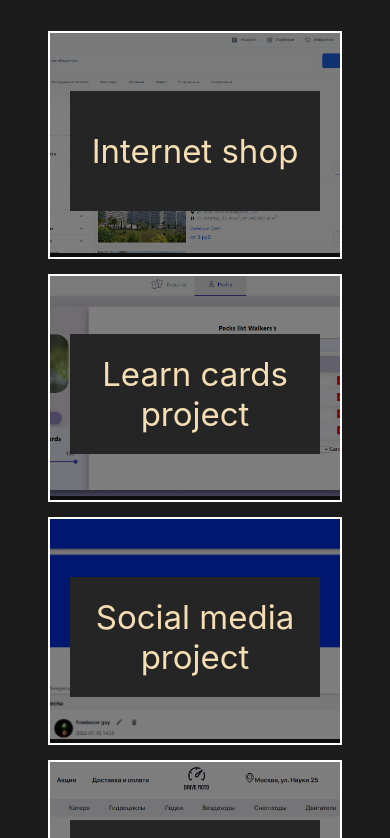
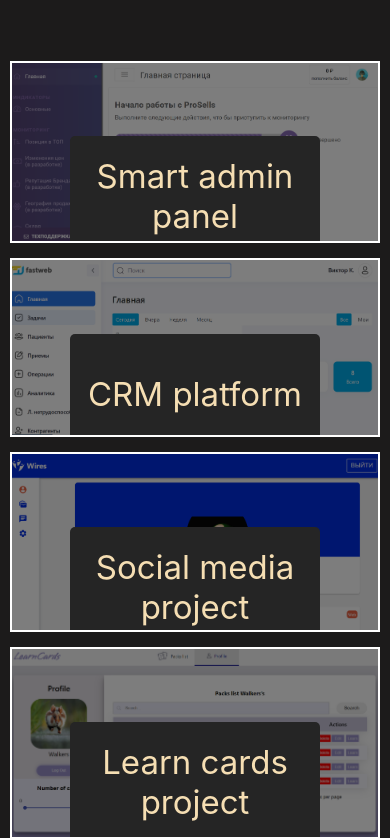
Before and after one commit to TrocyukS96/React-portfolio, a React (Create React App) app: page / in a window 390 px wide. Shown: the part 7406-8244 px from the top of the page. Built offline with nearby package versions, Linux system fonts and the light colour scheme.

Commit message:
added changes

```diff
--- a/src/features/app/App.module.scss
+++ b/src/features/app/App.module.scss
@@ -21,6 +21,7 @@
       max-width: 1500px;
 
       margin: 40px auto 0;
+      padding: 0 10px;
     }
 
   }
--- a/src/features/projects/Projects.module.scss
+++ b/src/features/projects/Projects.module.scss
@@ -19,21 +19,21 @@
 
       display: grid;
 
-      grid-template-columns: repeat(3, 1fr);
+      grid-template-columns: repeat(2, 1fr);
       grid-auto-flow: row;
       row-gap: 15px;
 
       justify-items: center;
 
-      @media screen and (max-width: 1520px){
-        grid-template-columns: repeat(2, 1fr);
+      @media screen and (max-width: 1540px){
+        grid-template-columns: repeat(1, 1fr);
       }
-      @media screen and (max-width: 1120px){
-        grid-template-columns: repeat(1, 1fr);
-        row-gap: 45px;
-
-        margin-top: 15px  ;
-      }
+      //@media screen and (max-width: 1120px){
+      //  grid-template-columns: repeat(1, 1fr);
+      //  row-gap: 45px;
+      //
+      //  margin-top: 15px  ;
+      //}
       @media screen and (max-width: 600px){
         row-gap: 15px;
       }
--- a/src/features/projects/Projects.tsx
+++ b/src/features/projects/Projects.tsx
@@ -2,23 +2,22 @@ import React from "react";
 import s from "./Projects.module.scss";
 import {Title} from "../../components/title/Title";
 import {ProjectCard} from "./projectCard/ProjectCard";
-import aeroUnionImg from './../../assets/images/myProjects/auroUnionProj.png';
-import planYourLifeImg from './../../assets/images/myProjects/planYourLifeProj.png';
-import smoothyProjImg from './../../assets/images/myProjects/organicFoodsImg.png';
-import thriveProjImg from './../../assets/images/myProjects/thriveProgImg.png';
 import newProvidenceProjImg from './../../assets/images/myProjects/newProvidenceProjImg.png';
 import archMoveProjImg from './../../assets/images/myProjects/archMoveProjImg.png';
 import driveMotoProjImg from './../../assets/images/myProjects/driveMotoProjImg.png';
-import nedvexImg from './../../assets/images/myProjects/nedvex.png';
 import learnCards from './../../assets/images/myProjects/learnCards.png';
 import socialMedia from './../../assets/images/myProjects/socialMedia.png';
+import banticom from './../../assets/images/myProjects/banticom.png';
+import crmPlatfrom from './../../assets/images/myProjects/crm.png';
 
 
-    let projectImages = [
-        {img:nedvexImg, link:'http://212.41.17.20:8080/main',phoneTitle:'Internet shop'},
-        {img:learnCards, link:'https://trocyuks96.github.io/learnCards-app/#/profile',phoneTitle:'Learn cards project'},
-        {img:socialMedia, link:'https://trocyuks96.github.io/socialMedia/#/profile',phoneTitle:'Social media project'},
-        {img:driveMotoProjImg, link:'https://trocyuks96.github.io/react-project/',phoneTitle: 'Drive moto learning project'},
+let projectImages = [
+        // {img:nedvexImg, link:'http://212.41.17.20:8080/main',phoneTitle:'Internet shop'},
+        {img:banticom, link:'https://online.prosells.ru/personal/dashboards/main',phoneTitle:'Smart admin panel'},
+        {img:crmPlatfrom, link:'http://ortoped-crm.fastweb-tech.ru/',phoneTitle:'CRM platform'},
+    {img:socialMedia, link:'https://trocyuks96.github.io/socialMedia/#/profile',phoneTitle:'Social media project'},
+    {img:learnCards, link:'https://trocyuks96.github.io/learnCards-app/#/profile',phoneTitle:'Learn cards project'},
+        // {img:driveMotoProjImg, link:'https://trocyuks96.github.io/react-project/',phoneTitle: 'Drive moto learning project'},
         {img:archMoveProjImg, link:'https://trocyuks96.github.io/arch-project/',phoneTitle: 'ArchMove learning project'},
         {img:newProvidenceProjImg, link:'https://trocyuks96.github.io/NewProvidence/',phoneTitle: 'New Providence learning project'},
         // {img:thriveProjImg, link:'https://trocyuks96.github.io/ThriveTalks-project/'},
--- a/src/features/projects/projectCard/ProjectCard.module.scss
+++ b/src/features/projects/projectCard/ProjectCard.module.scss
@@ -32,6 +32,8 @@
       justify-content: center;
       color:wheat;
       transition: all .3s ease;
+
+      border-radius: 5px;
       span{
         font-size: 33px;
 
@@ -62,30 +64,23 @@
     visibility: hidden;
   }
   .cardImage{
-    width: 430px;
-    height: 330px;
+    width: 720px;
+    height: 340px;
 
     object-fit: cover;
 
     transition: all .3s ease-in-out;
 
-    @media screen and (max-width: 1520px) {
-      width: 530px;
-      height: 380px;
+    //@media screen and (max-width: 1520px) {
+    //  width: 530px;
+    //  height: 380px;
+    //
+    //}
+    @media screen and (max-width: 780px) {
+      width: 100%;
+      height: 100%;
+    }
 
-    }
-    @media screen and (max-width: 600px) {
-      width: 450px;
-      height: 320px;
-    }
-    @media screen and (max-width: 490px) {
-      width: 370px;
-      height: 270px;
-    }
-    @media screen and (max-width: 400px) {
-      width: 290px;
-      height: 220px;
-    }
   }
   &:hover .cardImage{
     transform: scale(1.3);
```
Also changed, not shown: src/assets/images/myProjects/banticom.png (added), src/assets/images/myProjects/crm.png (added).
